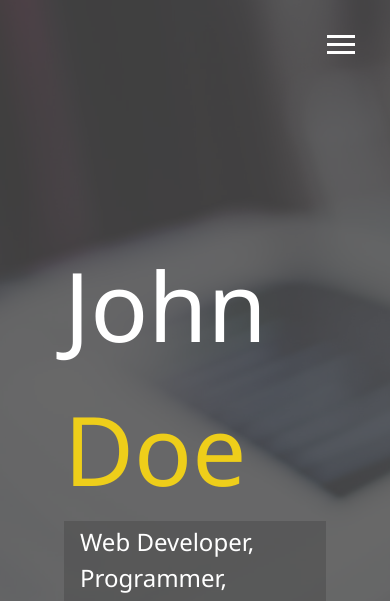
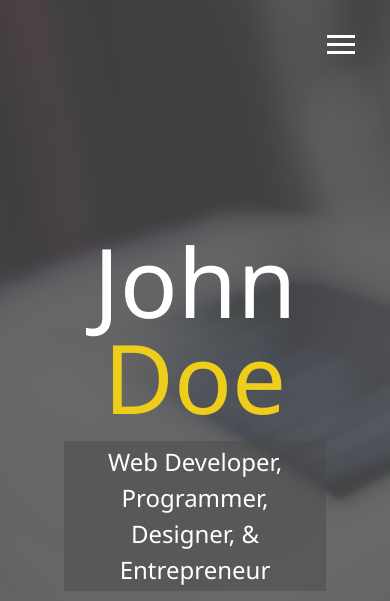
Before and after one commit to AnthonyDippy/responsive-portfolio-website, a website: page dist/index.html in a window 390 px wide. Shown: the top 601 px of the page. Drawn offline with Linux system fonts and the light colour scheme.

Commit message:
Add media queries and overlay responsiveness

```diff
--- a/scss/_config.scss
+++ b/scss/_config.scss
@@ -28,3 +28,28 @@ $background-opacity: 0.8;
     }
   }
 }
+
+// Media Query Mixins
+@mixin mediaSm {
+  @media screen and (max-width: 500px) {
+    @content;
+  }
+}
+
+@mixin mediaMd {
+  @media screen and (max-width: 768px) {
+    @content;
+  }
+}
+
+@mixin mediaLg {
+  @media screen and (min-width: 769) and (max-width: 1170px) {
+    @content;
+  }
+}
+
+@mixin mediaXl {
+  @media screen and (min-width: 1171) {
+    @content;
+  }
+}
--- /dev/null
+++ b/scss/_mobile.scss
@@ -0,0 +1,56 @@
+// Widescreens
+@include mediaXl {
+
+}
+
+// Desktops & Laptops
+@include mediaLg {
+
+}
+
+// Tablets & Small Laptops
+@include mediaMd {
+  main {
+    align-items: center;
+    text-align: center;
+
+    .lg-heading {
+      line-height: 1;
+      margin-bottom: 1rem;
+    }
+  }
+
+  ul.menu-nav, div.menu-branding {
+    float: none;
+    width: 100%;
+    min-height: 0;
+
+    &.show {
+      transform: translate3d(0, 0, 0);
+    }
+  }
+
+  .menu-nav {
+    height: 75vh;
+    transform: translate3d(-100%, 0, 0);
+    font-size: 24px;
+  }
+
+  .menu-branding {
+    height: 25vh;
+    transform: translate3d(100%, 0, 0);
+
+    .portrait {
+      background: url(../img/portrait_small.jpg);
+      width: 150px;
+      height: 150px;
+    }
+  }
+}
+
+// Smartphones
+@include mediaSm {
+  main#home h1 {
+    margin-top: 10vh;
+  }
+}
--- a/scss/main.scss
+++ b/scss/main.scss
@@ -1,5 +1,6 @@
 @import 'config';
 @import 'menu';
+@import 'mobile';
 
 * {
   box-sizing: border-box;
```
Also changed, not shown: dist/css/main.css, dist/index.html.
